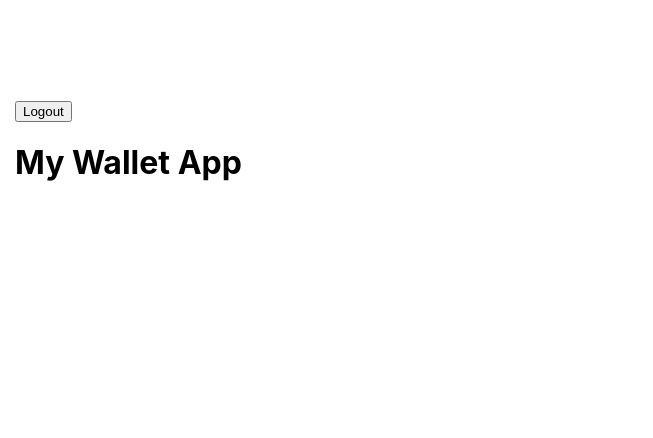
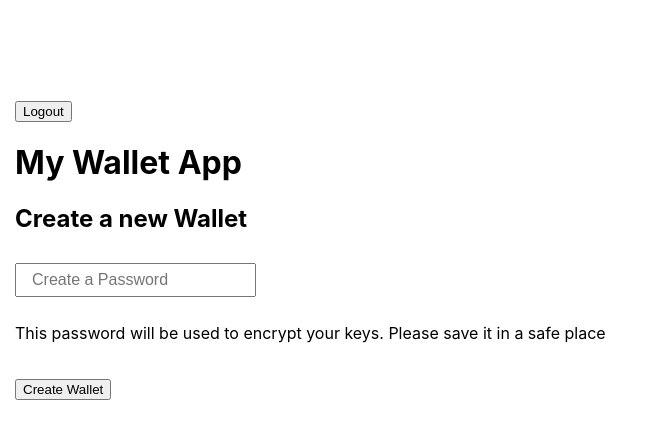
Before and after one commit to sriramkasyap/etherwallet-task2-slingshot, a React (Create React App) app: page / in a window 1280 px wide. Both pictures are taken after a click on the button "Create New Wallet". Shown: the top 438 px of the page, without its empty margins (0-653 px from the left). Built offline with nearby package versions, Linux system fonts and the light colour scheme.

Commit message:
create wallet functionality deon

```diff
--- a/src/CreateWallet.js
+++ b/src/CreateWallet.js
@@ -1,10 +1,52 @@
-import React, { useContext } from "react";
+import { Wallet } from "@ethersproject/wallet";
+import { AES } from "crypto-js";
+import React, { useContext, useState } from "react";
 import { ScreenContext } from "./App";
 
 const CreateWallet = () => {
-  const screenContext = useContext(ScreenContext);
-  console.log(screenContext);
-  return <div></div>;
+  const { setPassword, setScreen } = useContext(ScreenContext);
+
+  const [passwordKey, setPasswordKey] = useState();
+
+  const handleFormSubmit = async (e) => {
+    e.preventDefault();
+
+    let wallet = Wallet.createRandom();
+
+    console.log(wallet.privateKey);
+
+    let encrypted = AES.encrypt(wallet.privateKey, passwordKey).toString();
+    console.log(encrypted);
+    localStorage.setItem("sling_saved_pkey", encrypted);
+    setPassword(passwordKey);
+    setScreen("wallet");
+  };
+  return (
+    <div className="create-wallet-screen">
+      <h2>Create a new Wallet</h2>
+
+      <form onSubmit={handleFormSubmit}>
+        <div className="input-holder">
+          <input
+            type="passwordKey"
+            placeholder="Create a Password"
+            className="form-control"
+            name="passwordKey"
+            value={passwordKey}
+            required={true}
+            onChange={(e) => setPasswordKey(e.target.value)}
+          />
+        </div>
+        <p className="helper-text">
+          This password will be used to encrypt your keys. Please save it in a
+          safe place
+        </p>
+        <button className="submit-button" type="submit">
+          Create Wallet
+        </button>
+      </form>
+    </div>
+  );
 };
 
 export default CreateWallet;
```
